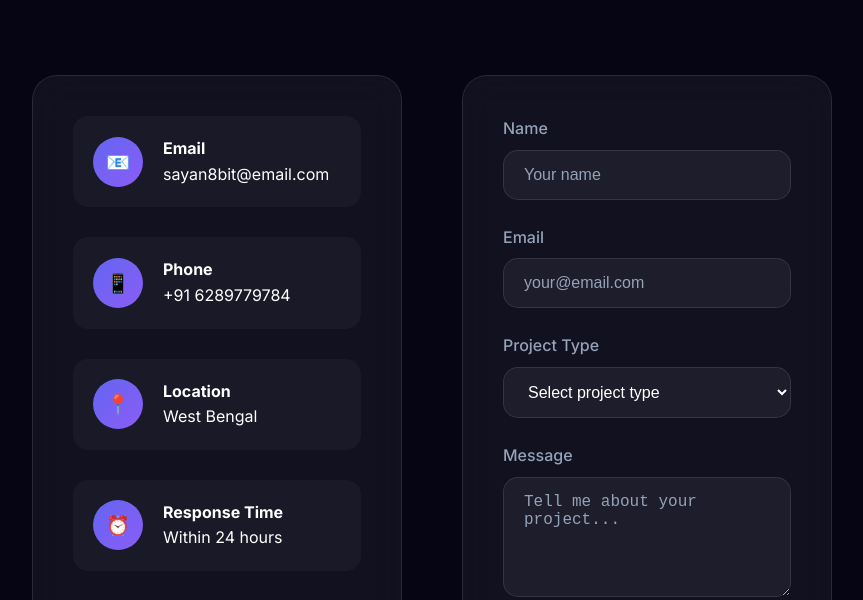
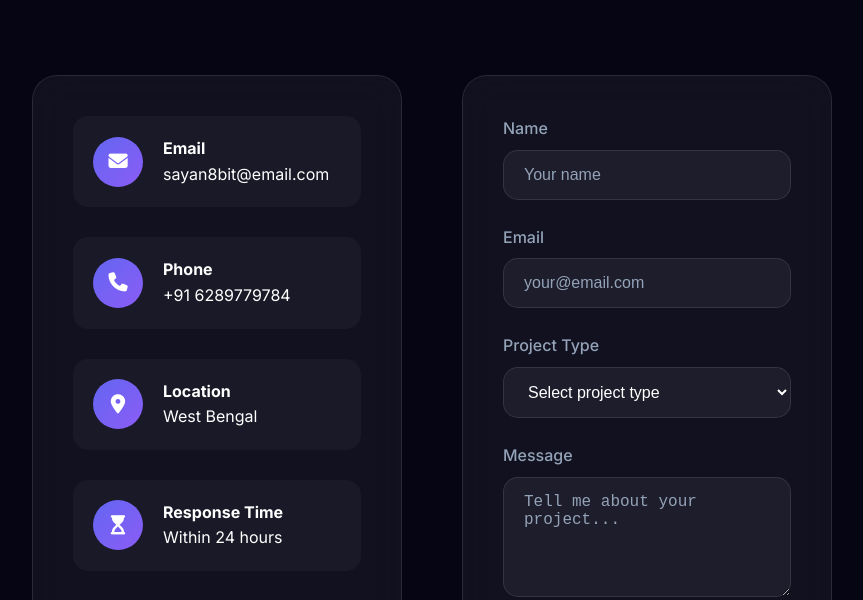
Before and after one commit to sayan8bit/sayan8bit.github.io, a plain HTML site: page index.html in a window 1280 px wide. Shown: the part 9420-10020 px from the top of the page, without its empty margins (208-1071 px from the left). Drawn offline with nearby package versions, Linux system fonts and the light colour scheme.

Commit message:
Update index.html

```diff
--- a/index.html
+++ b/index.html
@@ -15,10 +15,10 @@
     />
 
     <!--  -->
-    <!-- <link
+    <link
       rel="stylesheet"
       href="https://cdnjs.cloudflare.com/ajax/libs/font-awesome/6.5.0/css/all.min.css"
-    /> -->
+    />
   </head>
   <body>
     <!-- Loading Screen -->
@@ -591,7 +591,9 @@
         <div class="contact-grid">
           <div class="contact-info">
             <div class="contact-item">
-              <div class="contact-icon">📧</div>
+              <div class="contact-icon">
+                  <i class="fa-solid fa-envelope"></i>
+              </div>
               <div>
                 <h4>Email</h4>
                 <p>sayan8bit@email.com</p>
@@ -599,7 +601,7 @@
             </div>
 
             <div class="contact-item">
-              <div class="contact-icon">📱</div>
+              <div class="contact-icon"><i class="fa-solid fa-phone"></i></div>
               <div>
                 <h4>Phone</h4>
                 <p>+91 6289779784</p>
@@ -607,7 +609,7 @@
             </div>
 
             <div class="contact-item">
-              <div class="contact-icon">📍</div>
+              <div class="contact-icon"><i class="fa-solid fa-location-dot"></i></div>
               <div>
                 <h4>Location</h4>
                 <p>West Bengal</p>
@@ -615,7 +617,7 @@
             </div>
 
             <div class="contact-item">
-              <div class="contact-icon">⏰</div>
+              <div class="contact-icon"><i class="fa-solid fa-hourglass-start"></i></div>
               <div>
                 <h4>Response Time</h4>
                 <p>Within 24 hours</p>
```
